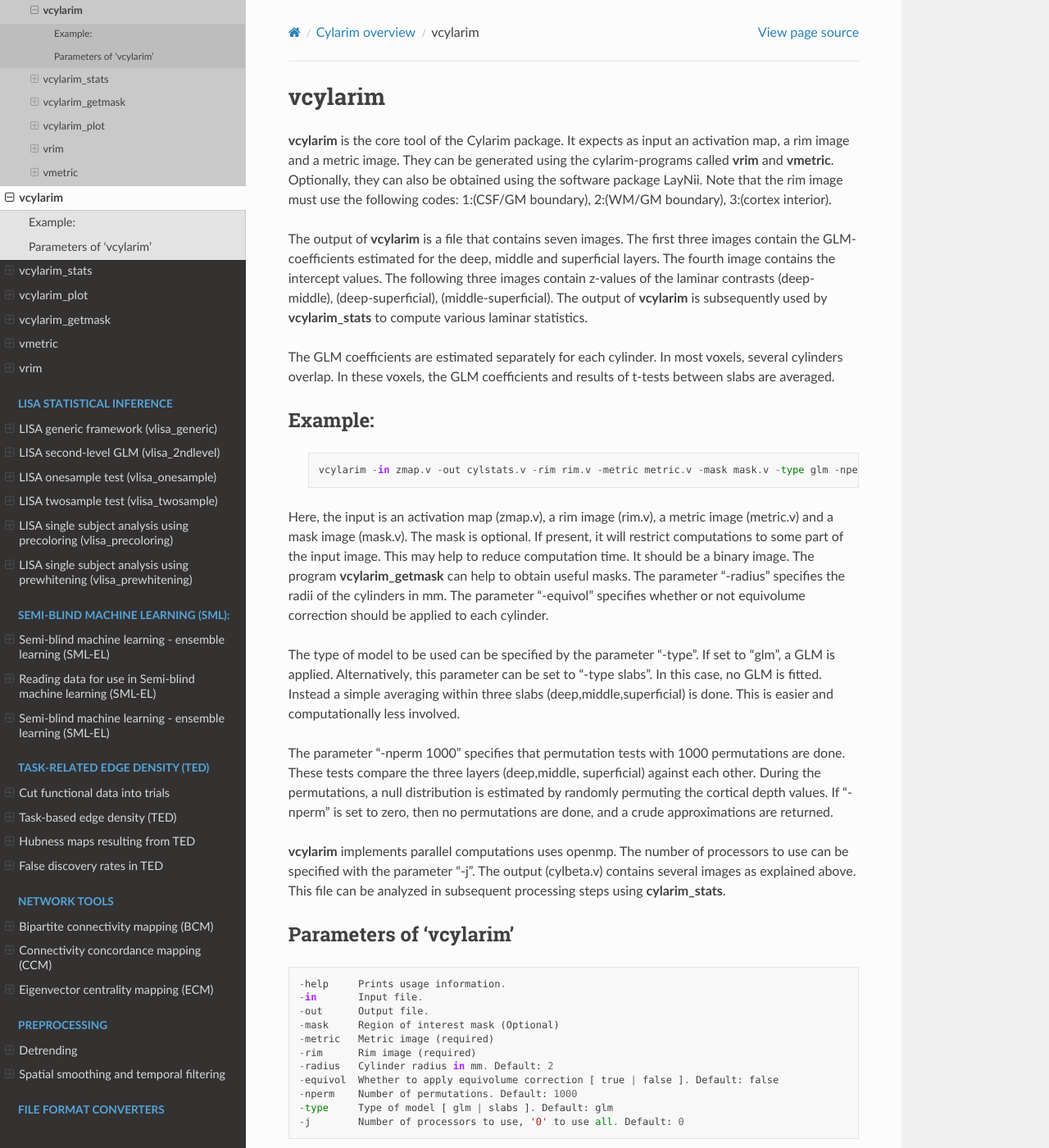
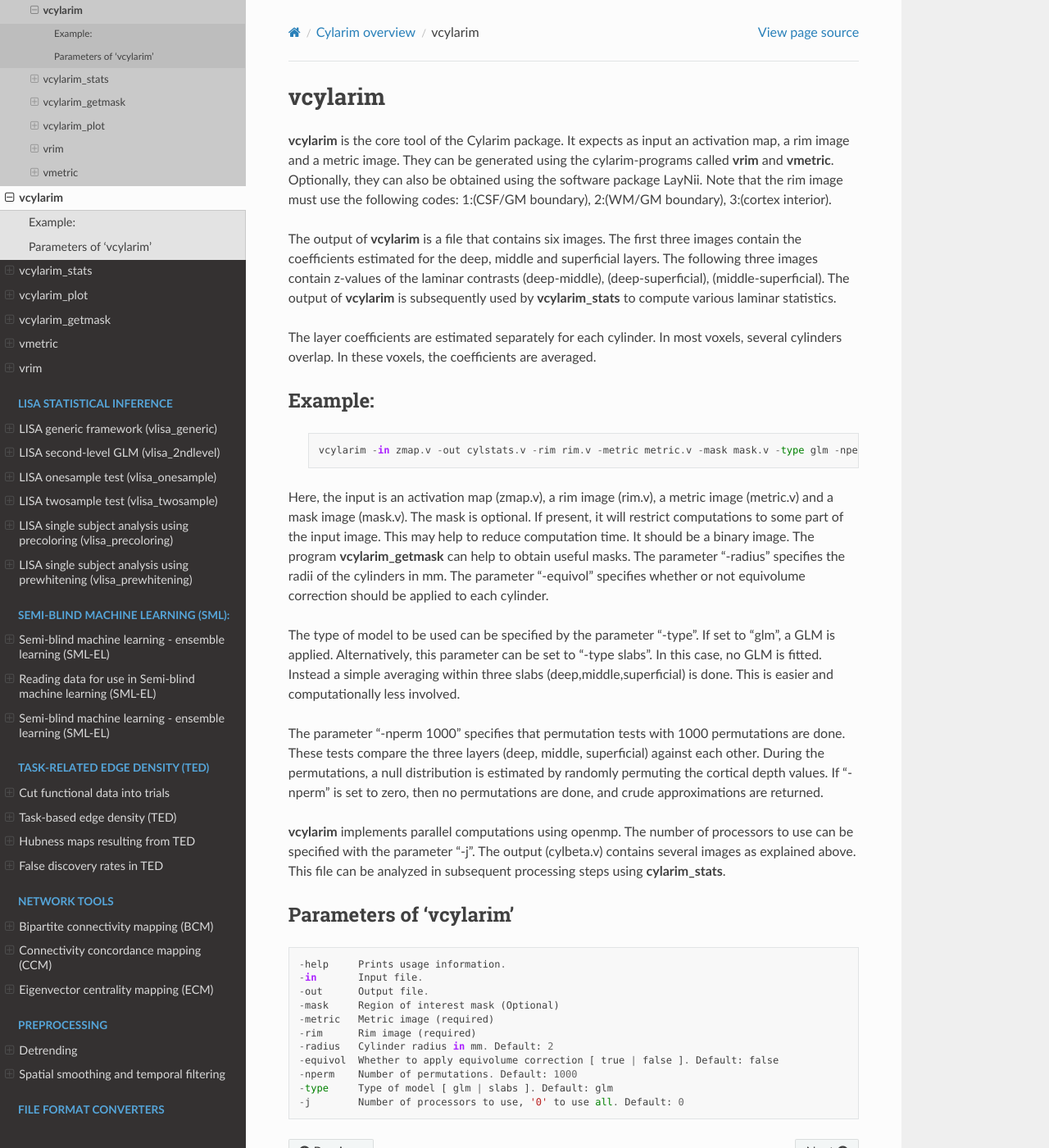
Before and after one commit to lipsia-fmri/lipsia, a Sphinx documentation site: the page built from docs/cylarim/vcylarim.rst, in a window 1280 px wide and 1400 px high. Shown: the whole window at 82% size. Built offline with Sphinx 7.4.7 and the Read the Docs theme 3.1.0, drawn with Linux system fonts in a browser that asks for light colours; pages that are not in the unit, such as notebooks, are missing from menus.

Commit message:
doc for vcylarim updated

```diff
--- a/docs/cylarim/vcylarim.rst
+++ b/docs/cylarim/vcylarim.rst
@@ -9,15 +9,14 @@ Optionally, they can also be obtained using the software package LayNii.
 Note that the rim image must use the following codes:
 1:(CSF/GM boundary), 2:(WM/GM boundary), 3:(cortex interior).
 
-The output of **vcylarim** is a file that contains seven images.
-The first three images contain the GLM-coefficients estimated for the deep, middle and superficial layers.
-The fourth image contains the intercept values. The following three images contain
+The output of **vcylarim** is a file that contains six images.
+The first three images contain the coefficients estimated for the deep, middle and superficial layers.
+The following three images contain
 z-values of the laminar contrasts (deep-middle), (deep-superficial), (middle-superficial).
 The output of **vcylarim**  is subsequently used by **vcylarim_stats** to compute various laminar statistics.
 
-The GLM coefficients are estimated separately for each cylinder.
-In most voxels, several cylinders overlap. In these voxels, the GLM coefficients and results of t-tests between
-slabs are averaged.
+The layer coefficients are estimated separately for each cylinder.
+In most voxels, several cylinders overlap. In these voxels, the coefficients are averaged.
 
 
 
@@ -43,11 +42,11 @@ a simple averaging within three slabs (deep,middle,superficial) is done. This is
 less involved.
 
 The parameter "-nperm 1000" specifies that permutation tests with 1000 permutations are done. These tests
-compare the three layers (deep,middle, superficial) against each other. During the permutations,
+compare the three layers (deep, middle, superficial) against each other. During the permutations,
 a null distribution is estimated by randomly permuting the cortical depth values.
-If "-nperm" is set to zero, then no permutations are done, and a crude approximations are returned.
+If "-nperm" is set to zero, then no permutations are done, and crude approximations are returned.
 
-**vcylarim** implements parallel computations uses openmp. The number of processors to use can be specified with
+**vcylarim** implements parallel computations using openmp. The number of processors to use can be specified with
 the parameter "-j". The output (cylbeta.v) contains several images as explained above.
 This file can be analyzed in subsequent processing steps using **cylarim_stats**.
 
```
